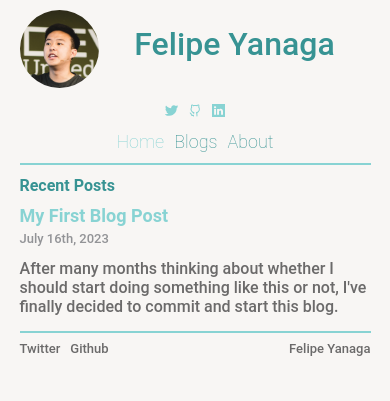
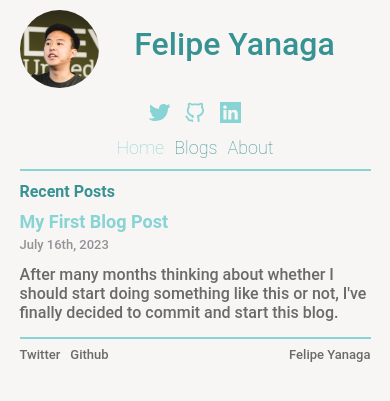
Before and after one commit to theyanaga/theyanaga.github.io, a Jekyll site: the page built from index.markdown, in a window 390 px wide. Shown: the top 401 px of the page. Built offline with Jekyll 4.4.1, drawn with Linux system fonts in a browser that asks for light colours.

Commit message:
Increase size of social media icons in the responsive screen

```diff
--- a/_sass/main.scss
+++ b/_sass/main.scss
@@ -125,7 +125,7 @@ nav {
         display: flex;
         text-align: center;
         align-items: center;
-        max-width: 20%;
+        max-width: 30%;
         margin-left: auto;
         margin-right:auto;
         margin-bottom: 10px;
```
